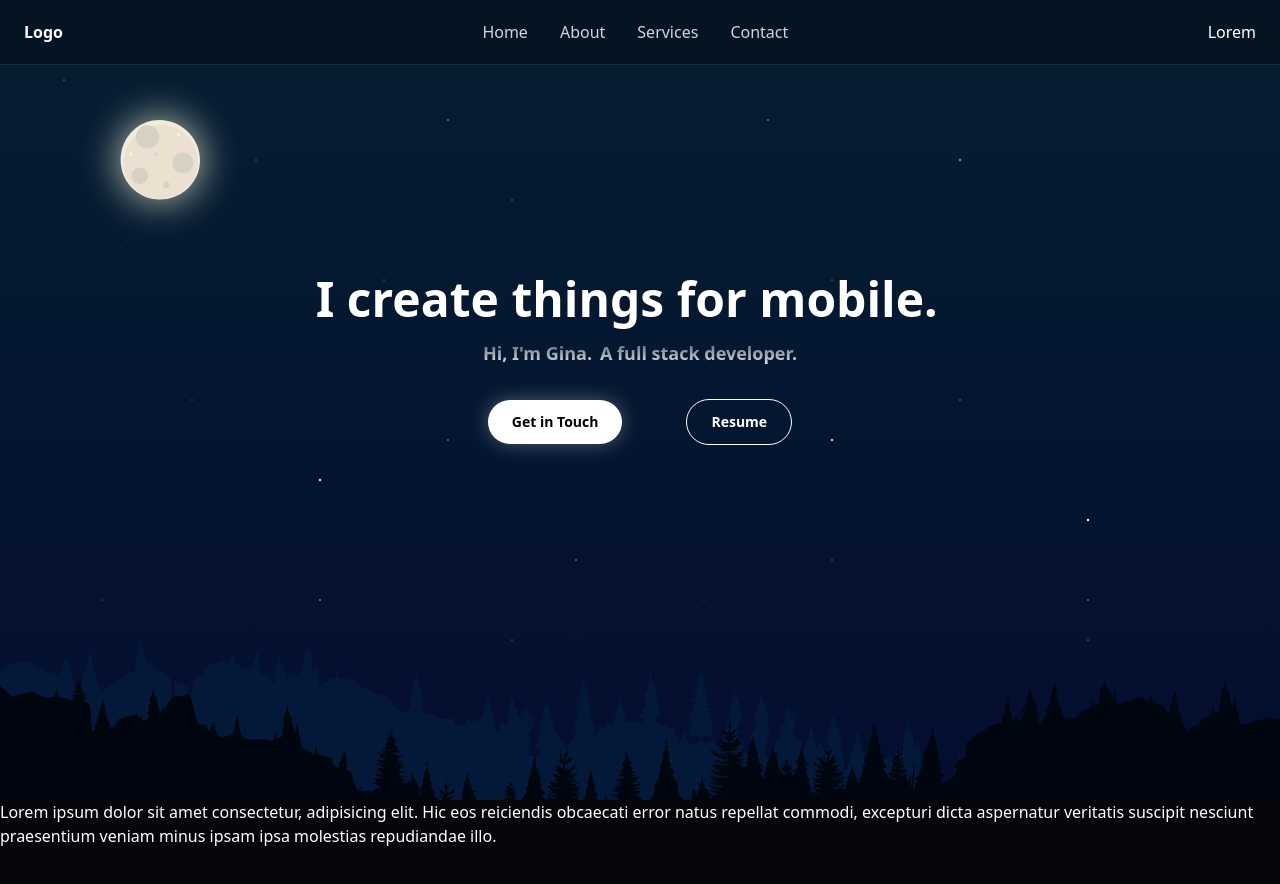
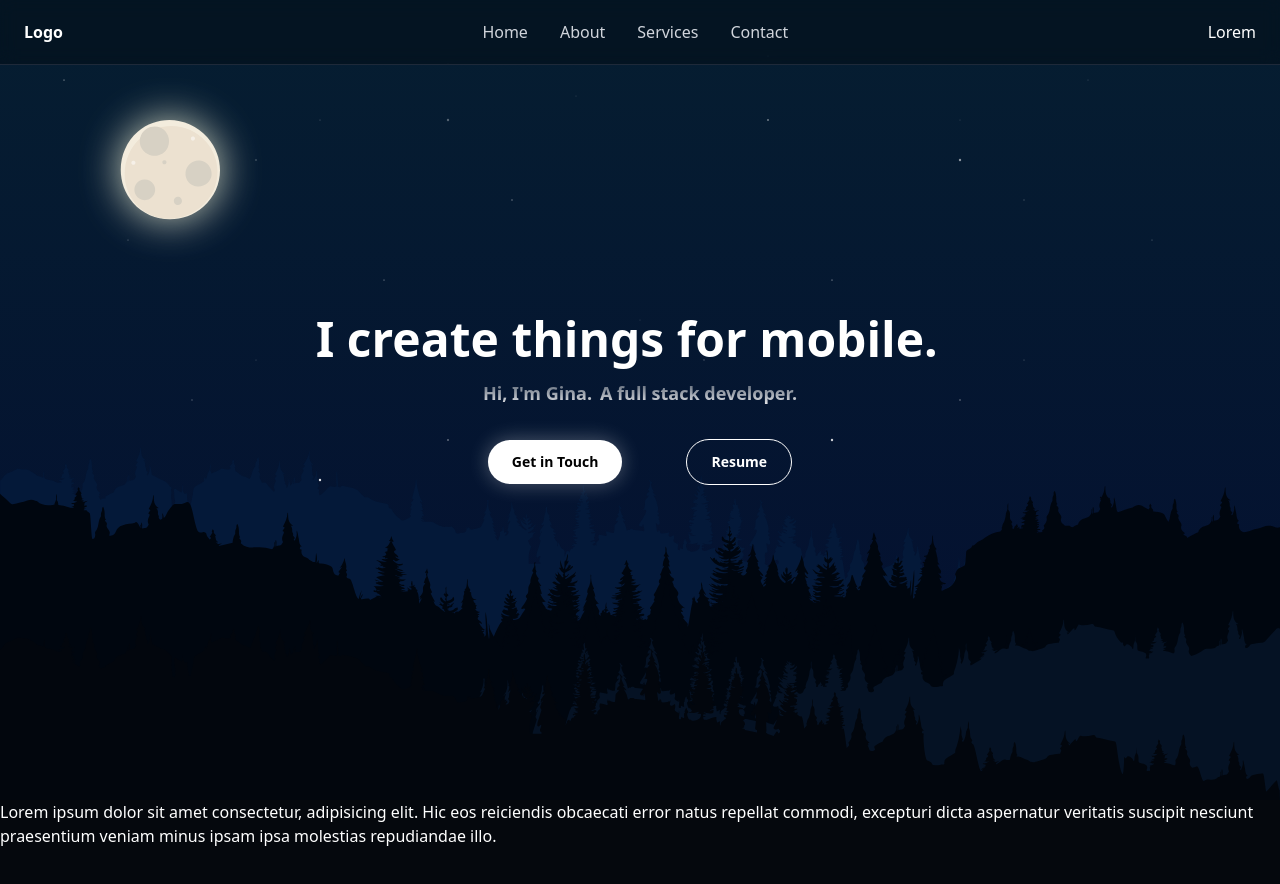
Before and after one commit to Gnblink0/portfolio, a Next.js app: page / in a window 1280 px wide. Shown: the top 884 px of the page. Built offline with nearby package versions, Linux system fonts and the light colour scheme.

Commit message:
implement animation style for moon and mountain

```diff
--- a/app/globals.css
+++ b/app/globals.css
@@ -1,7 +1,7 @@
 @import "tailwindcss";
 
 body {
-  @apply bg-gradient-to-b from-background-DEFAULT to-black;
+  @apply bg-background-DEFAULT;
 }
 
 @theme {
--- a/components/Hero.tsx
+++ b/components/Hero.tsx
@@ -16,7 +16,7 @@ const sequence = [
 ];
 const Hero = () => {
   return (
-    <div className="relative pb-20 h-[100vh] flex flex-col items-center justify-center">
+    <div className="relative h-[100vh] flex flex-col items-center justify-center">
       <StarBackground />
       <Moon />
       <div className="h-8 md:h-10 lg:h-12">
--- a/components/Moon.tsx
+++ b/components/Moon.tsx
@@ -1,15 +1,25 @@
+"use client";
+
 import React from "react";
+import { motion, useScroll, useTransform } from "framer-motion";
 
 const MoonFull: React.FC = () => {
+  const { scrollY } = useScroll();
+
+  // Transform scrollY (0 -> 500) to x position (0 -> 300) and y position (0 -> 200)
+  const x = useTransform(scrollY, [0, 500], [0, 800]);
+  const y = useTransform(scrollY, [0, 500], [0, 400]);
+
   return (
-    <div
-      className="absolute top-30 left-30 cursor-move transition-transform duration-300
-        ease-in-out handle"
+    <motion.div
+      style={{ x, y }}
+      className="absolute top-20 left-10 md:top-30 md:left-30 cursor-move transition-transform
+        duration-300 ease-in-out handle -z-10"
     >
       <svg
         viewBox="0 0 512 512"
-        className="h-[80px] w-[80px] drop-shadow-[0_0_20px_rgba(255,255,224,0.8)]"
-
+        className="h-[60px] w-[60px] md:h-[100px] md:w-[100px]
+          drop-shadow-[0_0_20px_rgba(255,255,224,0.8)]"
       >
         <g>
           <g>
@@ -58,7 +68,7 @@ const MoonFull: React.FC = () => {
           </g>
         </g>
       </svg>
-    </div>
+    </motion.div>
   );
 };
 
--- a/components/MountainBackground.tsx
+++ b/components/MountainBackground.tsx
@@ -1,8 +1,31 @@
+"use client";
+
+import { motion, useScroll, useTransform } from "framer-motion";
+
 // components/MountainBackground.tsx
 const MountainBackground = () => {
+  const { scrollY } = useScroll();
+
+  const y = useTransform(scrollY, [0, 500], [0, -1000]);
+  const zIndex = useTransform(scrollY, [0, 100], [-1, 2]);
+  const fillHeight = useTransform(scrollY, [0, 500], [0, 1500]);
+  const scale = useTransform(
+    scrollY,
+    [0, 500],
+    [1, 2]
+);
+
   return (
-    <div className="absolute bottom-0 w-full -z-1 overflow-hidden">
-      <svg className="w-full max-h-[100vh] h-auto" viewBox="0 0 1000 1000" preserveAspectRatio="xMinYMin slice">
+    <>
+      <motion.div
+        style={{ zIndex, y, scale}}
+        className="absolute bottom-0 w-full -z-1 overflow-hidden"
+      >
+        <svg
+          className="w-full max-h-[60vh] h-auto"
+          viewBox="0 400 1000 600"
+          preserveAspectRatio="xMinYMin slice"
+        >
           <g id="mountain-7">
             <path
               fill="#041939"
@@ -34,7 +57,13 @@ const MountainBackground = () => {
             />
           </g>
         </svg>
-    </div>
+      </motion.div>
+      {/* use a progressively higher background to fill in the gap, ensure the mountain and the background are articulated  */}
+      <motion.div
+        style={{ height: fillHeight }}
+        className="absolute bottom-0 bg-background-DEFAULT w-full"
+      ></motion.div>
+    </>
   );
 };
 
```
Lines whose indentation alone changed are shown as unchanged.
